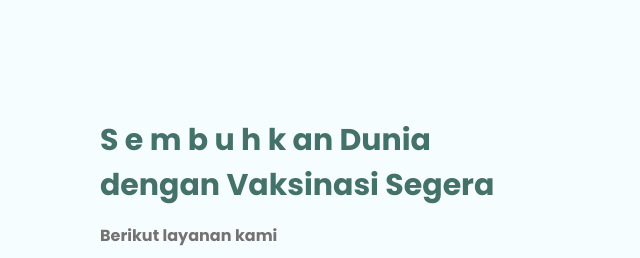
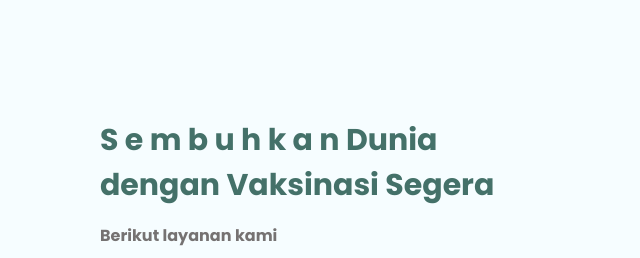
Before and after one commit to Mezzky/Padec, a plain HTML site: page index.html in a window 1280 px wide. Shown: the part 193-451 px from the top of the page, 0-640 px from the left. Drawn offline with Linux system fonts and the light colour scheme.

Commit message:
Update index.html

```diff
--- a/index.html
+++ b/index.html
@@ -32,7 +32,7 @@
     <section id="home" class="home">
         <div class="home-content">
             <div class="motto">
-                <h2>S e m b u h k an Dunia<br> dengan Vaksinasi Segera</h2>
+                <h2>S e m b u h k a n Dunia<br> dengan Vaksinasi Segera</h2>
             </div>
             <p>Berikut layanan kami</p>
             <div class="btn">
```
